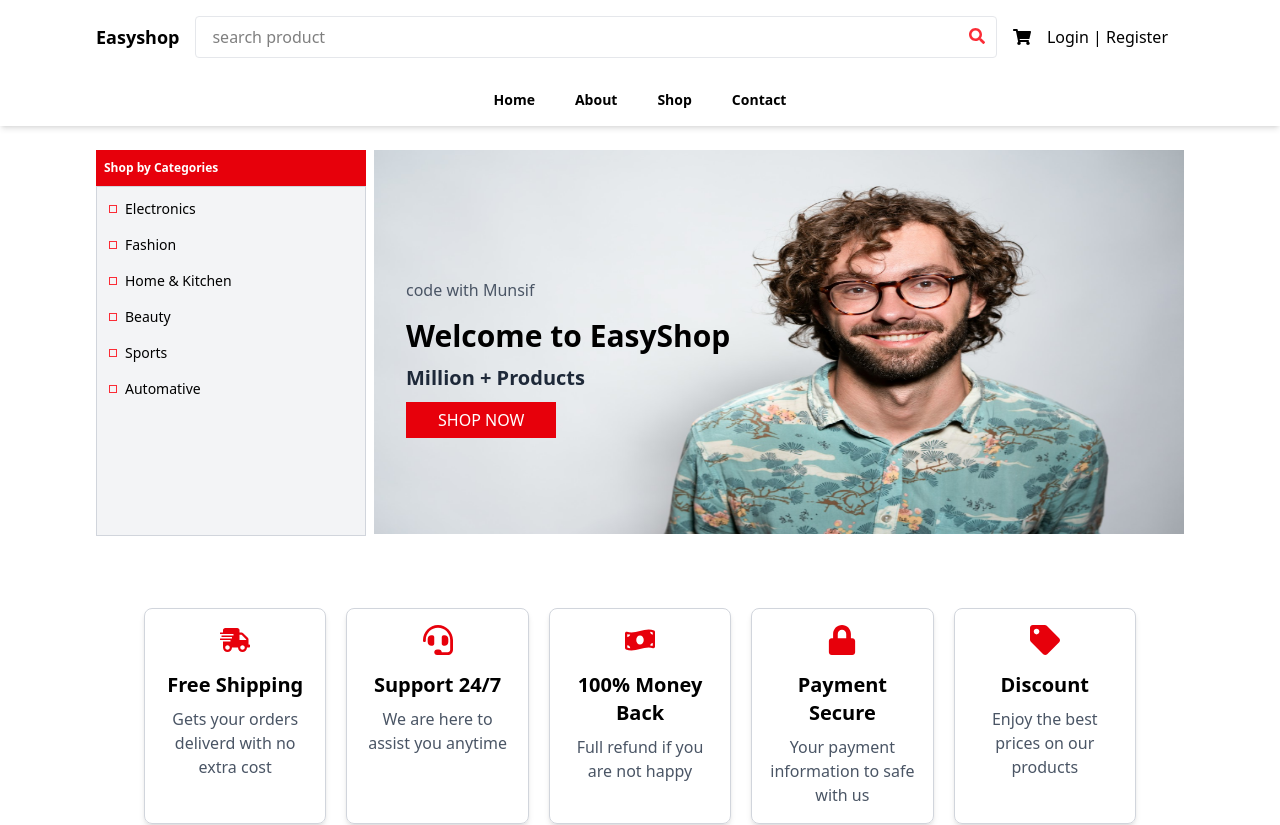
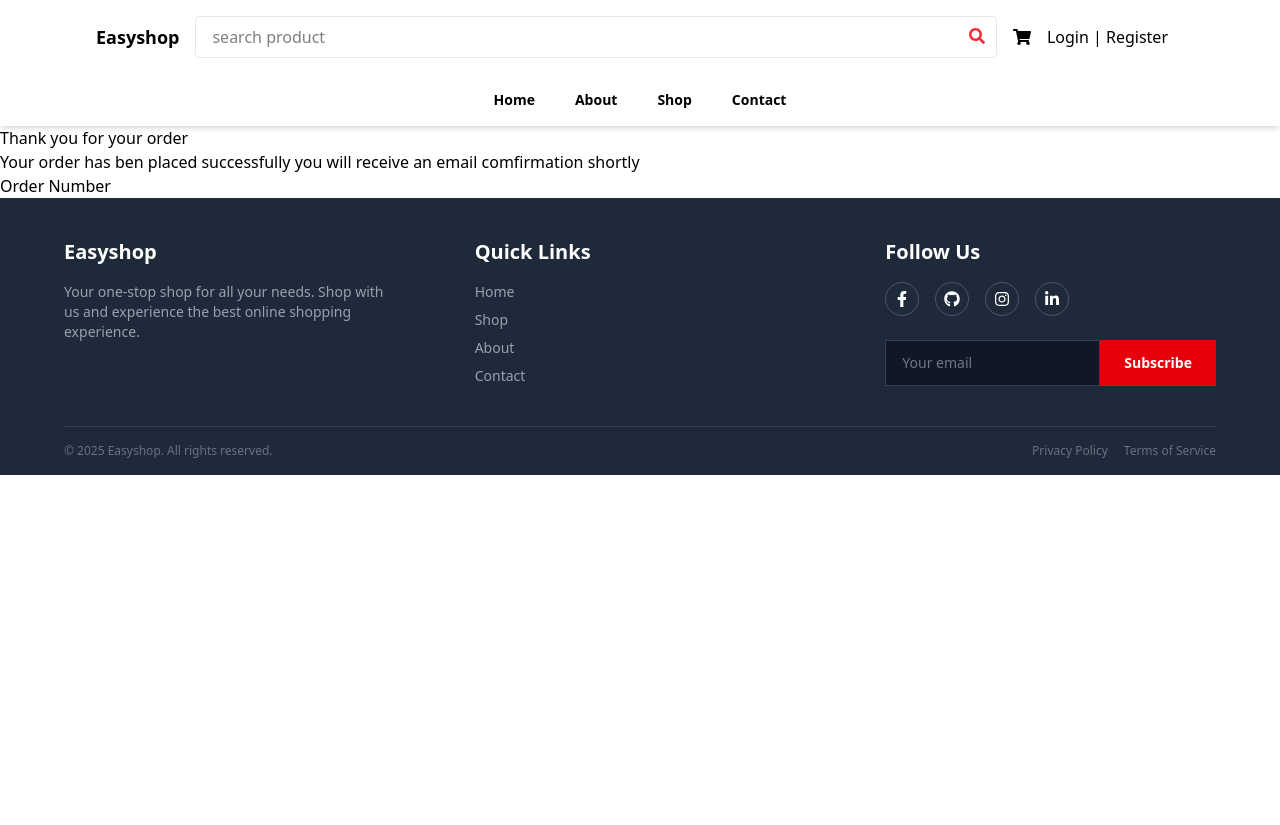
Before and after one commit to Muhammad-Munsif/e-commerce, a React (Vite) app: page /order-confirmation in a window 1280 px wide. Shown: the top 825 px of the page. After the commit the page ends 800 px from the top, so only its background shows below. Built offline with nearby package versions, Linux system fonts and the light colour scheme.

Commit message:
a few changes in checkout component

```diff
--- a/src/App.jsx
+++ b/src/App.jsx
@@ -7,6 +7,7 @@ import Home from './pages/Home';
 import Shop from './pages/Shop';
 import Cart from "./pages/Cart";
 import Checkout from "./pages/Checkout";
+import Order from "./pages/Order";
 
 
 function App() {
@@ -21,6 +22,7 @@ function App() {
               <Route path="/shop" element={<Shop />} />
               <Route path="/cart" element={<Cart />} />
               <Route path="/checkout" element={<Checkout  setOrder={setOrder}/>} />
+              <Route path="/order-confirmation" element={<Order order={order}/>} />
             </Routes>
           </main>
           <Footer />
--- a/src/pages/Checkout.jsx
+++ b/src/pages/Checkout.jsx
@@ -1,6 +1,7 @@
 import React, { useState } from "react";
 import { FaAngleDown, FaAngleUp } from "react-icons/fa";
 import { useSelector } from "react-redux";
+import { useNavigate } from "react-router-dom";
 
 const Checkout = ({setOrder}) => {
   const [billingToggle, setBillingToggle] = useState(false);
@@ -13,7 +14,19 @@ const Checkout = ({setOrder}) => {
     zipcode: "",
   });
 
+  const handleOrder = () => {
+    const newOrder = {
+      products : cart.products,
+      orderNumber : "12345",
+      shippingInformation : shippingInfo,
+      totalPrice : cart.totalPrice
+    }
+    setOrder(newOrder)
+    navigate('/order-confirmation')
+  }
+
   const cart = useSelector((state) => state.cart);
+  const navigate = useNavigate()
   return (
     <div className="container mx-auto py-8 min-h-96 px-4 md:px-16 lg:px-24">
       <h1 className="text-3xl font-bold text-gray-800 mb-2">Shopping Cart</h1>
--- /dev/null
+++ b/src/pages/Order.jsx
@@ -0,0 +1,15 @@
+import React from 'react'
+
+const Order = () => {
+  return (
+    <div>
+        <h2>Thank you for your order</h2>
+        <p>Your order has ben placed successfully you will receive an email comfirmation shortly</p>
+        <div>
+            <h3>Order Number</h3>
+        </div>
+    </div>
+  )
+}
+
+export default Order
```
